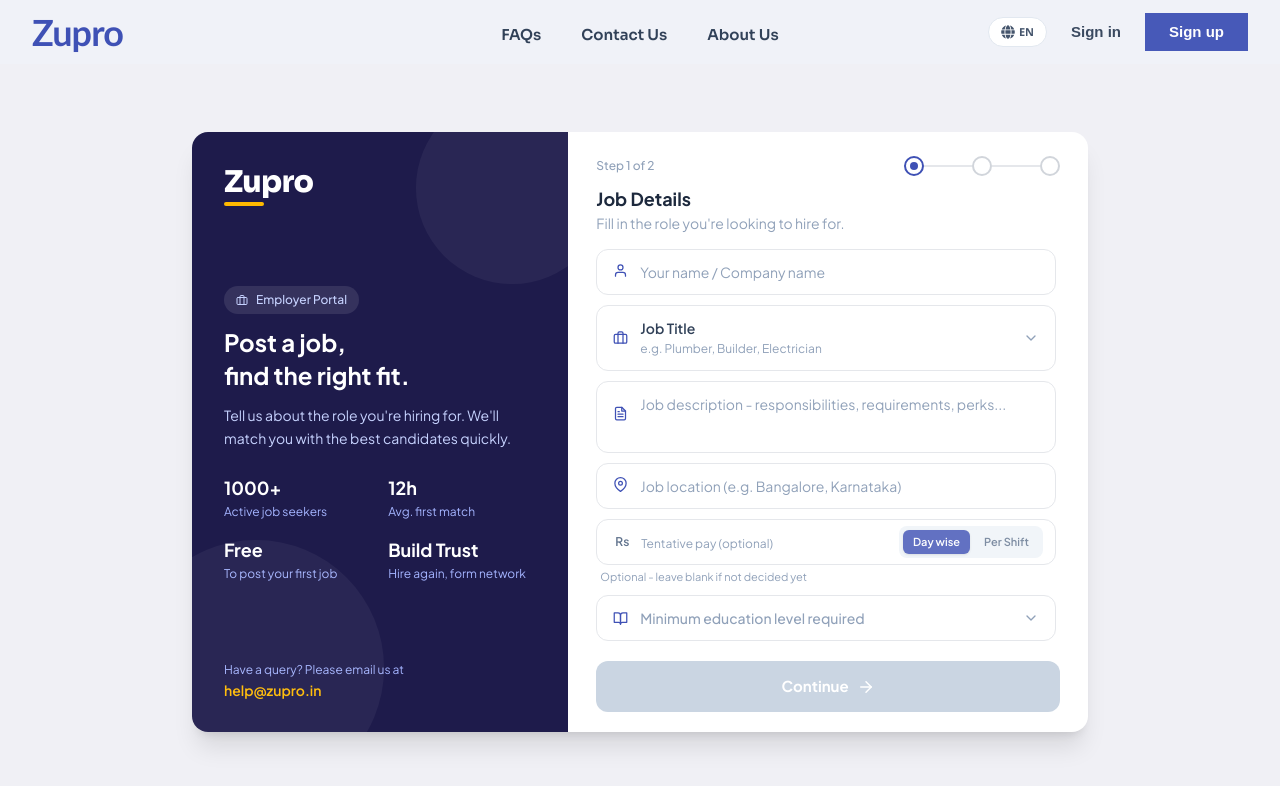
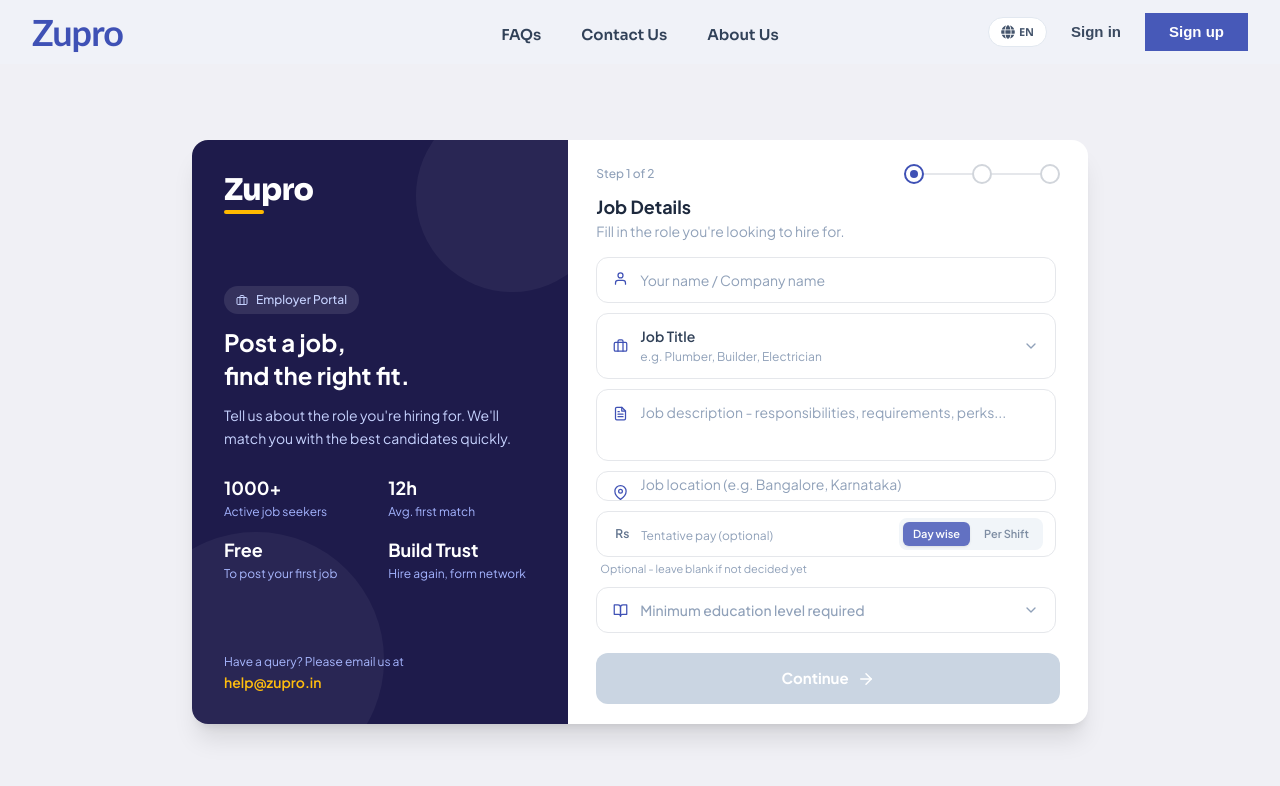
Before and after one commit to IAMAmanRaj/zupro_web, a React (Vite) app: page /onboarding/employer in a window 1280 px wide. Shown: the top 786 px of the page. Built offline with nearby package versions, Linux system fonts and the light colour scheme; a web font is replaced by a local one.

Commit message:
style: Adjust padding in EmployerOnboardingForm for improved layout
- Modified padding for icon alignment in FieldBox component to enhance visual consistency.
- Updated job location input styling by removing unnecessary padding, streamlining the form's appearance.

```diff
--- a/src/features/onboarding/EmployerOnboardingForm.tsx
+++ b/src/features/onboarding/EmployerOnboardingForm.tsx
@@ -80,7 +80,7 @@
   return (
     <div className="flex items-start border border-gray-200 rounded-xl bg-white hover:border-[#3F51B5]/40 focus-within:border-[#3F51B5] focus-within:shadow-[0_0_0_3px_rgba(63,81,181,0.1)] transition-all duration-200">
       {icon && (
-        <div className={`flex items-center justify-center pl-4 text-[#3F51B5] shrink-0 ${noPadIcon ? 'mt-6' : 'pt-[13px]'}`}>
+        <div className={`flex items-center justify-center pl-4 text-[#3F51B5] shrink-0 ${noPadIcon ? 'pt-4' : 'pt-[13px]'}`}>
           {icon}
         </div>
       )}
@@ -457,7 +457,7 @@
                   value={form.jobLocation}
                   onChange={(e) => set('jobLocation')(e.target.value)}
                   placeholder={t('form.jobLocationPlaceholder')}
-                  className="w-full px-3 py-3 text-sm text-slate-800 placeholder-slate-400 bg-transparent outline-none"
+                  className="w-full px-3 text-sm text-slate-800 placeholder-slate-400 bg-transparent outline-none"
                 />
               </FieldBox>
 
```
